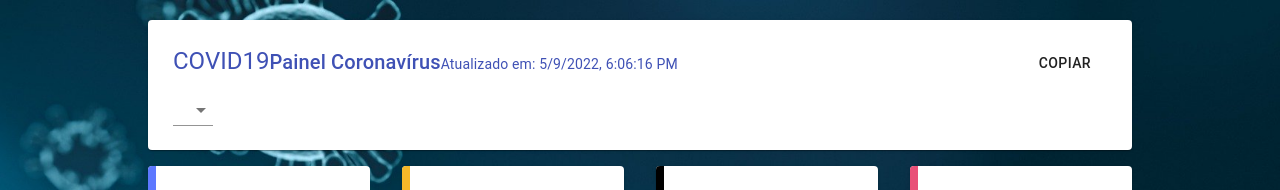
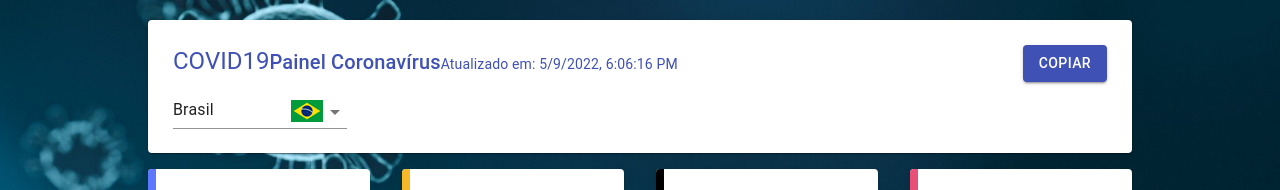
Before and after one commit to maxwelldantas/covid19-dio, a React (Create React App) app: page / in a window 1280 px wide. Shown: the top 190 px of the page. Built offline with nearby package versions, Linux system fonts and the light colour scheme; no server answers.

Commit message:
Realizado correções

```diff
--- a/src/containers/Main/components/Panel.jsx
+++ b/src/containers/Main/components/Panel.jsx
@@ -34,7 +34,7 @@ function Panel({ updateAt, onChange, data, country, getCovidData }) {
 
     const renderShareButton = (
         <div>
-            <Button variant="container" color="primary" onClick={shareInfo}>
+            <Button variant="contained" color="primary" onClick={shareInfo}>
                 Compartilhar
             </Button>
         </div>
@@ -42,7 +42,7 @@ function Panel({ updateAt, onChange, data, country, getCovidData }) {
 
     const renderCopyButton = (
         <div>
-            <Button variant="container" color="primary" onClick={copyInfo}>
+            <Button variant="contained" color="primary" onClick={copyInfo}>
                 Copiar
             </Button>
         </div>
--- a/src/containers/Main/index.jsx
+++ b/src/containers/Main/index.jsx
@@ -7,7 +7,7 @@ import Panel from './components/Panel'
 function Main() {
 
     const [data, setData] = useState({});
-    const [country, setCountry] = useState('Brazil')
+    const [country, setCountry] = useState('brazil')
     const updateAt = new Date().toLocaleString()
 
     const getCovidData = useCallback((country) => {
--- a/src/serviceWorker.js
+++ b/src/serviceWorker.js
@@ -24,6 +24,7 @@ export function register(config) {
   if (process.env.NODE_ENV === 'production' && 'serviceWorker' in navigator) {
     // The URL constructor is available in all browsers that support SW.
     const publicUrl = new URL(process.env.PUBLIC_URL, window.location.href);
+    console.log(publicUrl)
     if (publicUrl.origin !== window.location.origin) {
       // Our service worker won't work if PUBLIC_URL is on a different origin
       // from what our page is served on. This might happen if a CDN is used to
```
Also changed, not shown: public/manifest.json. Lines whose indentation alone changed are shown as unchanged.
